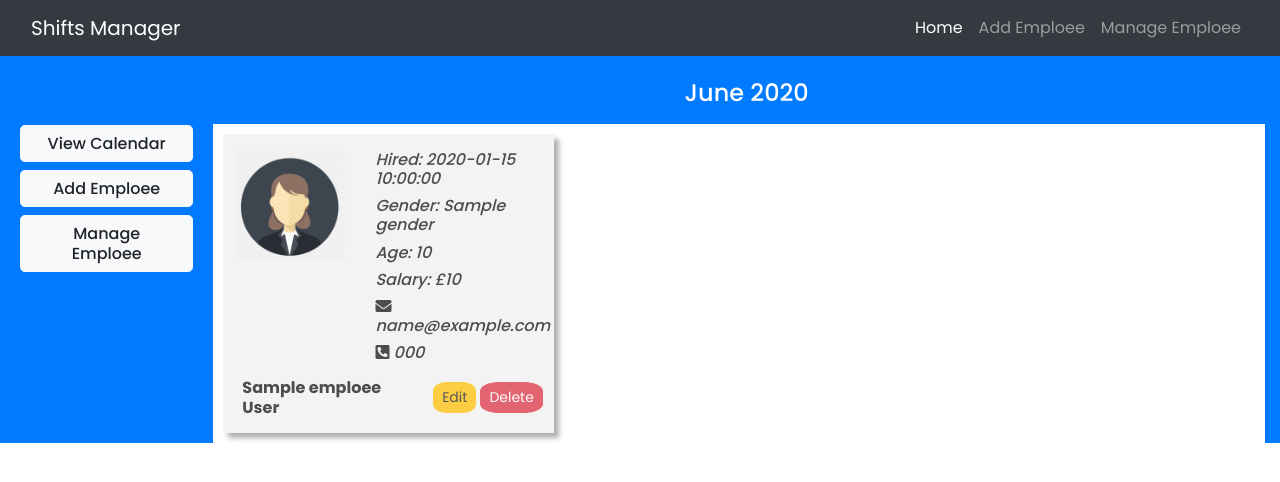
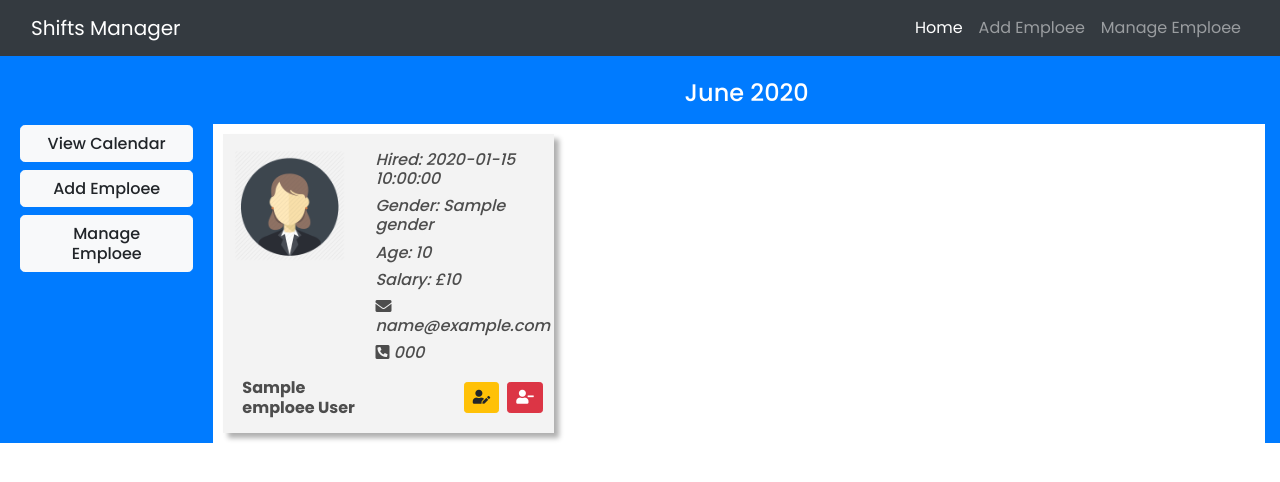
Before and after one commit to iulianpro/shifts-manager, a Flask app: page /get_emploees in a window 1280 px wide. Shown: the top 482 px of the page. Run offline with Flask 2, Linux system fonts and the light colour scheme; a database or web service that is not in the repository returns one stand-in record (values such as "Sample title"); some libraries are stand-ins or nearby versions.

Commit message:
Changed card emaployee edit and delete buttons

```diff
--- a/templates/components/emploee.html
+++ b/templates/components/emploee.html
@@ -19,12 +19,13 @@
 </div>
 
 <div class="row align-items-center mt-2">
-    <div class="col-7">
+    <div class="col-6">
         <h6 class="font-weight-bold ml-2 mb-0">{{emploee.emploee_name}} {{emploee.emploee_surname}}</h6>
     </div>
-    <div class="col-5 d-flex justify-content-end">
-        <a href="" type="button" class="btn bttn btn-warning btn-sm" title="Edit {{emploee.emploee_name}}">Edit</a>
-        <a href="" type="button" class="btn bttn btn-danger btn-sm ml-1 text-white"
-            title="Delete {{emploee.emploee_name}}">Delete</a>
+    <div class="col-6 d-flex justify-content-end">
+        <a href="" type="button" class="btn btn-warning btn-sm" title="Edit {{emploee.emploee_name}}"><i
+                class="fas fa-user-edit"></i></a>
+        <a href="" type="button" class="btn btn-danger btn-sm ml-2" title="Delete {{emploee.emploee_name}}"><i
+                class="fas fa-user-minus"></i></a>
     </div>
 </div>
```
